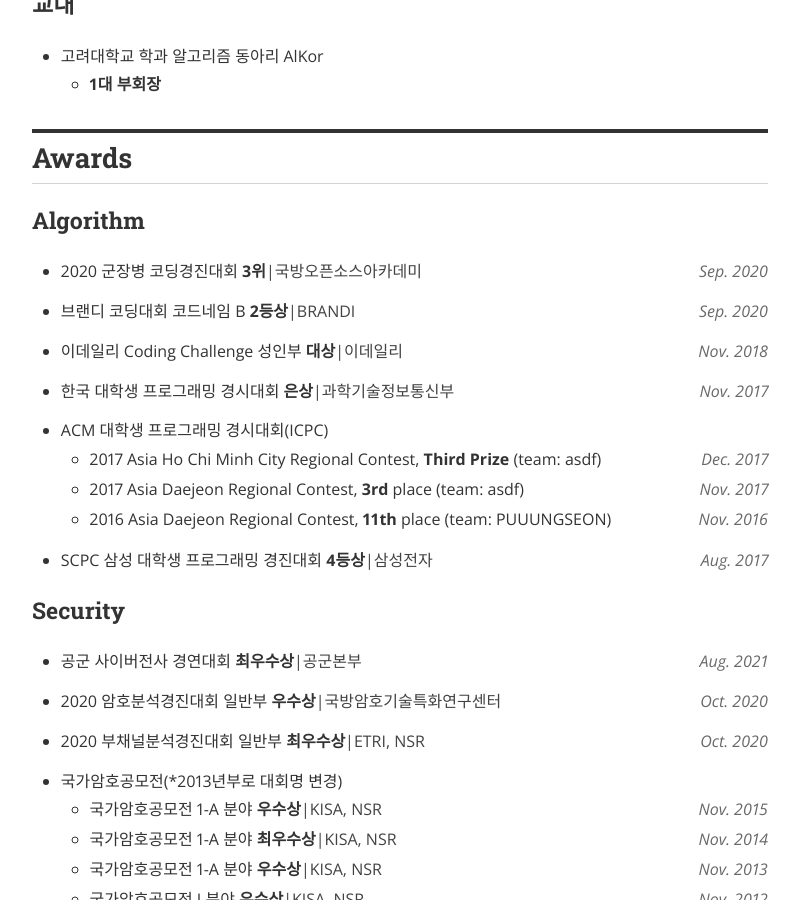
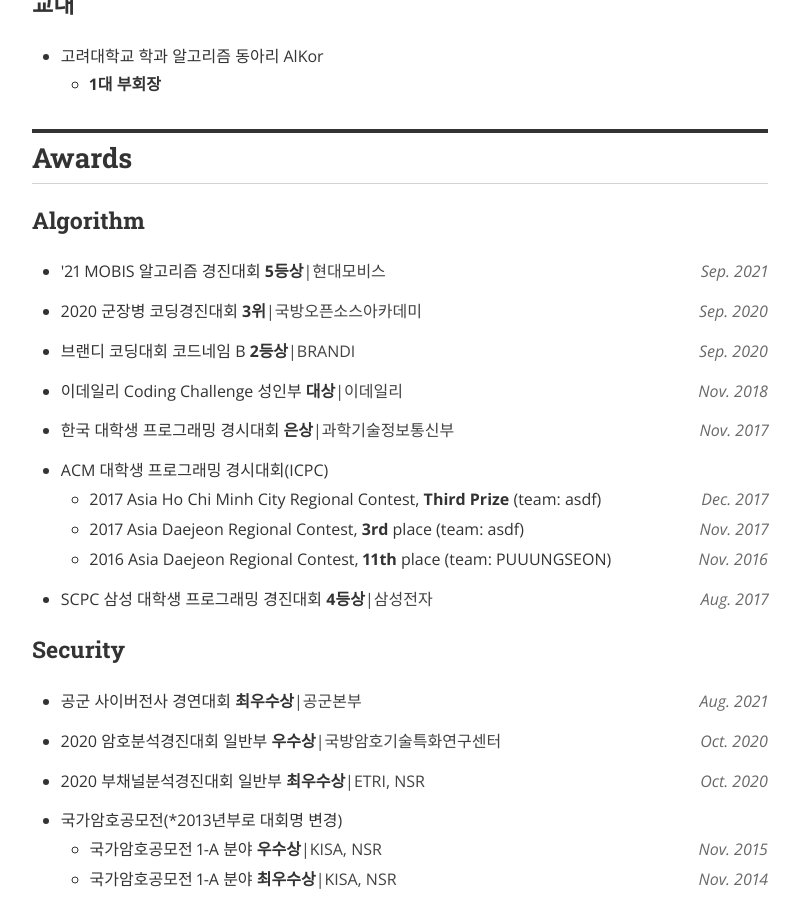
Before and after one commit to nyan101/nyan101.github.io, a Jekyll site: the page built from about.html, in a window 1280 px wide and 900 px high, scrolled down 1281 px. Shown: the whole window, without its empty margins (240-1040 px from the left). Built offline with Jekyll 4.4.1, drawn with Linux system fonts in a browser that asks for light colours; nearby versions of some CDN libraries; a style sheet for code colours, icons or effects is not loaded.

Commit message:
update about

```diff
--- a/about.html
+++ b/about.html
@@ -103,6 +103,15 @@ permalink: /about/
 
 <h3>Algorithm</h3>
 <ul class="resume-list">
+<li class="resume-item">
+<div class="resume-row">
+  <div class="resume-desc">'21 MOBIS 알고리즘 경진대회 <strong>5등상</strong></div>
+  <div class="resume-appendix">
+    <div class="resume-organization">|현대모비스</div>
+    <div class="resume-date">Sep. 2021</div>
+  </div>
+</div>
+</li>
 <li class="resume-item">
 <div class="resume-row">
   <div class="resume-desc">2020 군장병 코딩경진대회 <strong>3위</strong></div>
```
